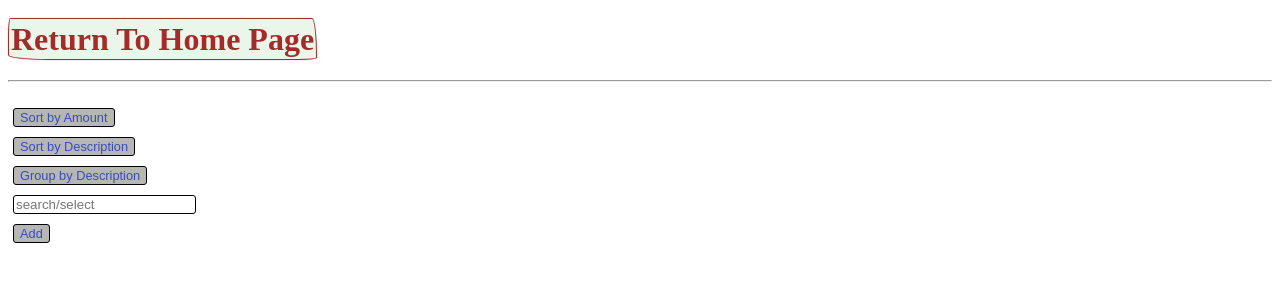
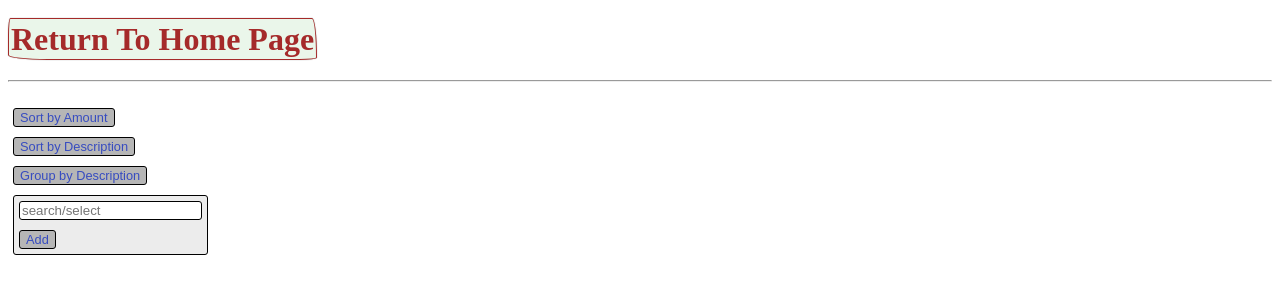
Before and after one commit to vasylgolub/ChasePDF, a Django app: page /index/result/ in a window 1280 px wide. Shown: the top 300 px of the page. Run offline with Django 4.2, Linux system fonts and the light colour scheme.

Commit message:
Add CSS styling to Add button

```diff
--- a/django_mypage/static/css/style.css
+++ b/django_mypage/static/css/style.css
@@ -1,3 +1,5 @@
+/*https://rgbacolorpicker.com*/
+
 h3 {
     color: #54a536;
     border-width: thick;
@@ -7,6 +9,12 @@ h3 {
   display: flex;
 }
 
+.mini_box{
+    background-color: rgba(193, 193, 193, 0.3);
+    border: 1px solid black;
+    border-radius: 3px;
+    margin: 5px;
+}
 
 .submit_button {
 
@@ -80,9 +88,9 @@ a:active{
 
 
 .search_text{
-      border: 1px solid black;
-  border-radius: 3px;
-margin: 5px;
+    border: 1px solid black;
+    border-radius: 3px;
+    margin: 5px;
 }
 
 
```
